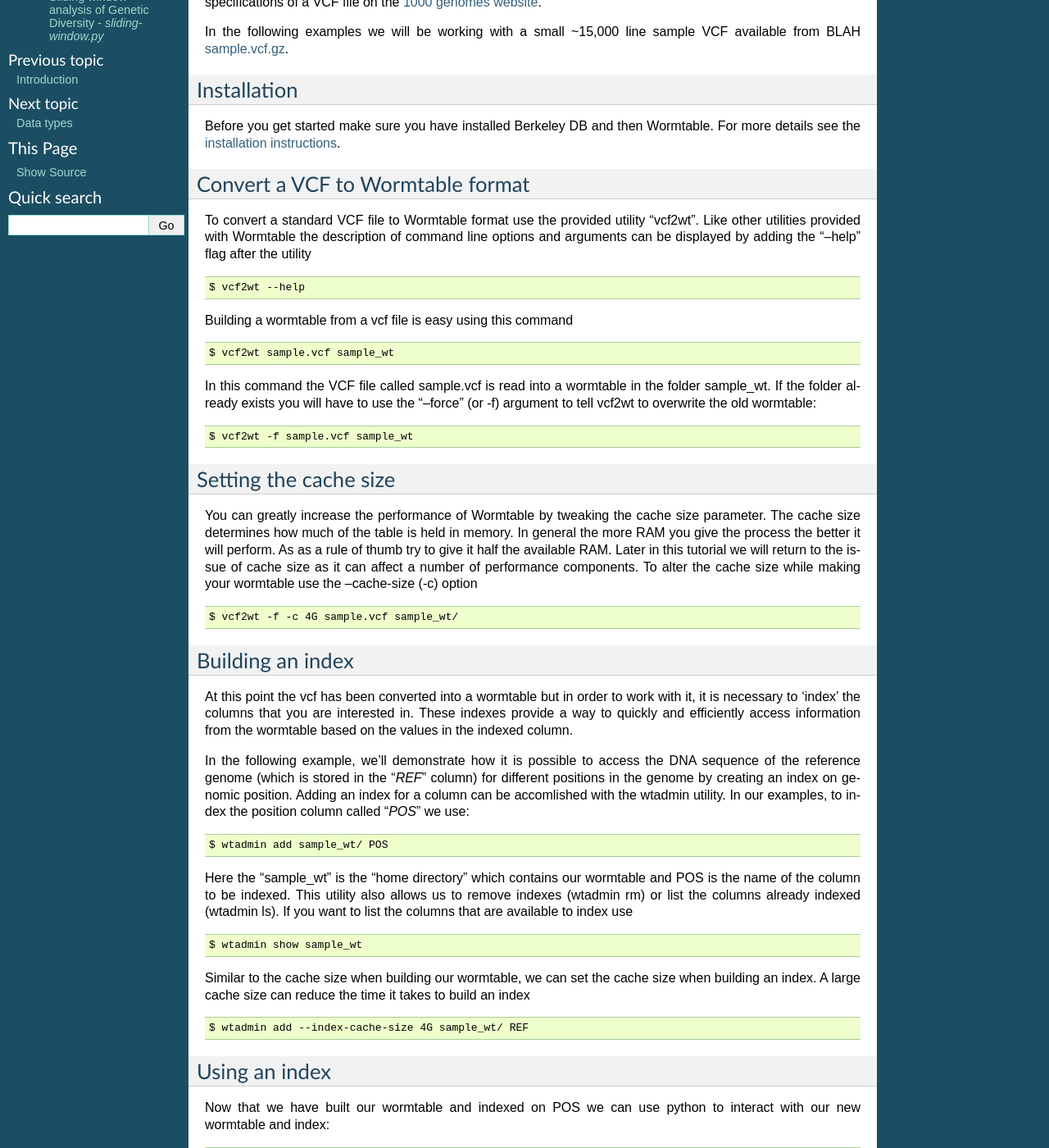
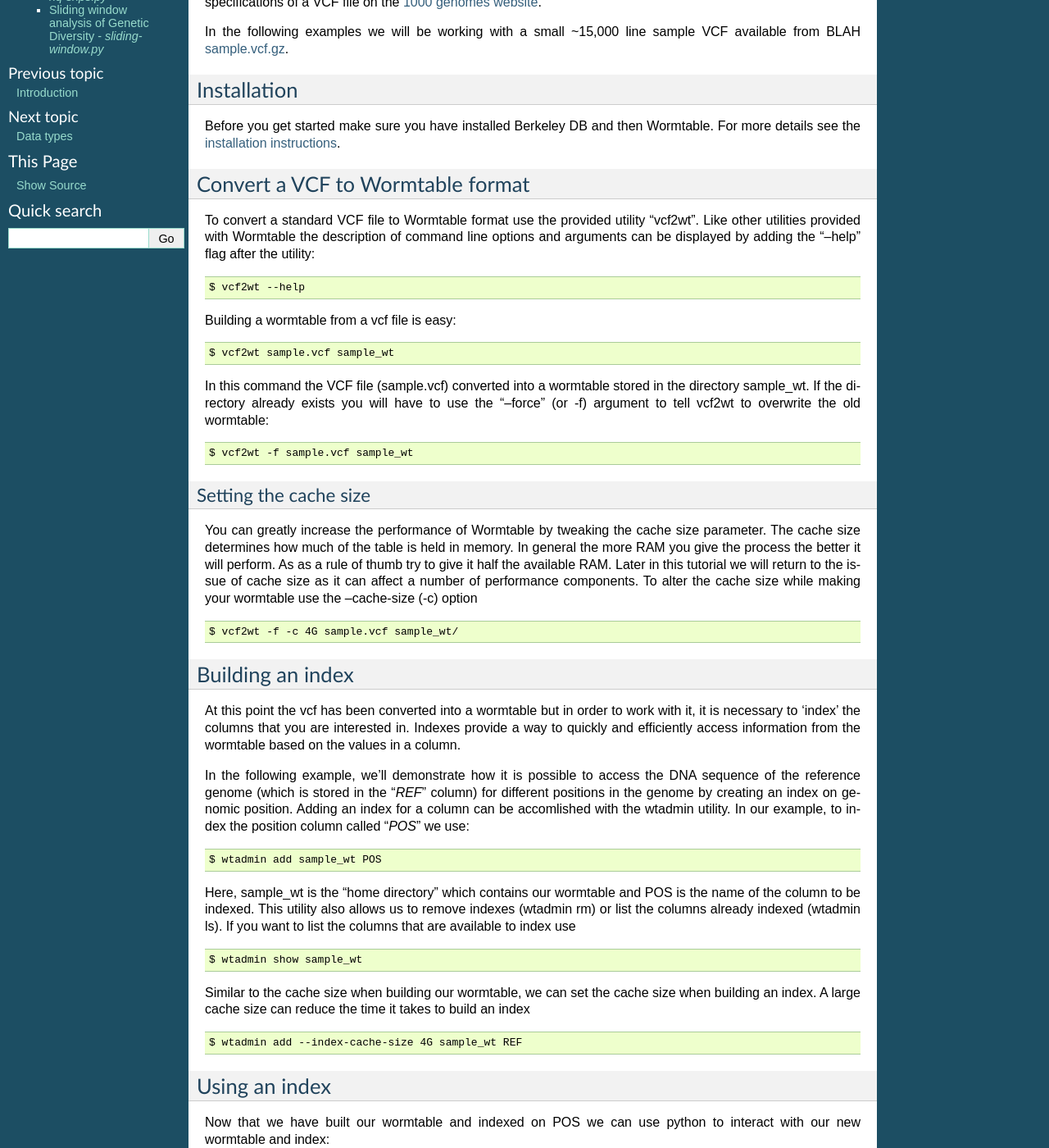
Before and after one commit to wormtable/wormtable, a Sphinx documentation site: the page built from docs/source/tutorial.rst, in a window 1280 px wide and 1400 px high, scrolled down 438 px. Shown: the whole window at 82% size. Built offline with Sphinx 7.4.7, drawn with Linux system fonts in a browser that asks for light colours; formulas are drawn with MathJax 3; some of the changed text lies outside the part shown.

Commit message:
Minor edits to tutorial.rst

```diff
--- a/docs/source/tutorial.rst
+++ b/docs/source/tutorial.rst
@@ -33,7 +33,6 @@ VCF available from BLAH `sample.vcf.gz <http://sample.vcf.gz>`_.
 ------------
 Installation
 ------------
-
 Before you get started make sure you have installed Berkeley DB and then
 Wormtable. For more details see the `installation instructions
 <https://pypi.python.org/pypi/wormtable>`_.
@@ -41,28 +40,25 @@ Wormtable. For more details see the `installation instructions
 ---------------------------------
 Convert a VCF to Wormtable format
 ---------------------------------
-
 To convert a standard VCF file to Wormtable format use the provided utility
 "vcf2wt". Like other utilities provided with Wormtable the description of
 command line options and arguments can be displayed by adding the "--help" flag
-after the utility ::
+after the utility::
 
 	$ vcf2wt --help
 
-Building a wormtable from a vcf file is easy using this command ::
+Building a wormtable from a vcf file is easy::
 
 	$ vcf2wt sample.vcf sample_wt
 
-In this command the VCF file called sample.vcf is read into a wormtable in the
-folder sample_wt. If the folder already exists you will have to use the
+In this command the VCF file (sample.vcf) converted into a wormtable stored in
+the directory sample_wt. If the directory already exists you will have to use the
 "--force" (or -f) argument to tell vcf2wt to overwrite the old wormtable::
 
 	$ vcf2wt -f sample.vcf sample_wt
 
-----------------------
 Setting the cache size
 ----------------------
-
 You can greatly increase the performance of Wormtable by tweaking the cache size
 parameter. The cache size determines how much of the table is held in memory. In
 general the more RAM you give the process the better it will perform. As as a
@@ -76,21 +72,20 @@ components. To alter the cache size while making your wormtable use the
 -----------------
 Building an index
 -----------------
-
 At this point the vcf has been converted into a wormtable but in order to work
-with it, it is necessary to 'index' the columns that you are interested in. These
-indexes provide a way to quickly and efficiently access information
-from the wormtable based on the values in the indexed column.
+with it, it is necessary to 'index' the columns that you are interested in.
+Indexes provide a way to quickly and efficiently access information
+from the wormtable based on the values in a column.
 
 In the following example, we'll demonstrate how it is possible to access the
 DNA sequence of the reference genome (which is stored in the "*REF*" column)
 for different positions in the genome by creating an index on genomic position.
 Adding an index for a column can be accomlished with the wtadmin utility. In
-our examples, to index the position column called "*POS*" we use::
+our example, to index the position column called "*POS*" we use::
 
-	$ wtadmin add sample_wt/ POS
+	$ wtadmin add sample_wt POS
 
-Here the "sample_wt" is the "home directory" which contains our wormtable and POS
+Here, sample_wt is the "home directory" which contains our wormtable and POS
 is the name of the column to be indexed. This utility also allows us to remove
 indexes (wtadmin rm) or list the columns already indexed (wtadmin ls).
 If you want to list the columns that are available to index use ::
@@ -101,12 +96,11 @@ Similar to the cache size when building our wormtable, we can set the cache size
 when building an index. A large cache size can reduce the time it takes to
 build an index ::
 
-	$ wtadmin add --index-cache-size 4G sample_wt/ REF
+	$ wtadmin add --index-cache-size 4G sample_wt REF
 
 --------------
 Using an index
 --------------
-
 Now that we have built our wormtable and indexed on POS we can use python to
 interact with our new wormtable and index::
 
@@ -120,13 +114,13 @@ interact with our new wormtable and index::
 	>>> position_index = t.open_index('POS')
 
 Note that if you have not already added the index using wtadmin add you will not
-be able to open the index in python. Also, worth noting is that like cache sizes
+be able to open the index in python. Also, worth noting is that, like cache sizes,
 when building tables or adding indexes we can assign memory to both the table
 and index when we open them by including the cache size as a second argument in
-opentable() or open_index(). For more details read
+opentable() or open_index(). For more details see
 `Performance tuning <http://jeromekelleher.github.io/wormtable/performance.html>`_.
 
-The Wormtable module offers a number of methods to interact with an index::
+The Wormtable python module offers a number of methods to interact with an index::
 
 	>>> # Print the minimum and maximum value of an index
 	>>> position_index.get_min()
@@ -138,7 +132,6 @@ The Wormtable module offers a number of methods to interact with an index::
 --------------
 Using a cursor
 --------------
-
 Another convenient feature provided by the wormtable python module is the
 "cursor", which allows us to retrieve information from any column of our
 wormtable for ranges of values from our indexed column. In our case, we will
@@ -200,7 +193,6 @@ through rows in this range::
 -----------------
 Using the counter
 -----------------
-
 Another useful feature of Wormtable is the ability to count the number of items
 matching unique keys in an index. The counter is a dictionary-like
 object where the keys are index values which refer to the number of times that
```
Also changed, not shown: other parts of docs/source/tutorial.rst (+7 -7 lines).
